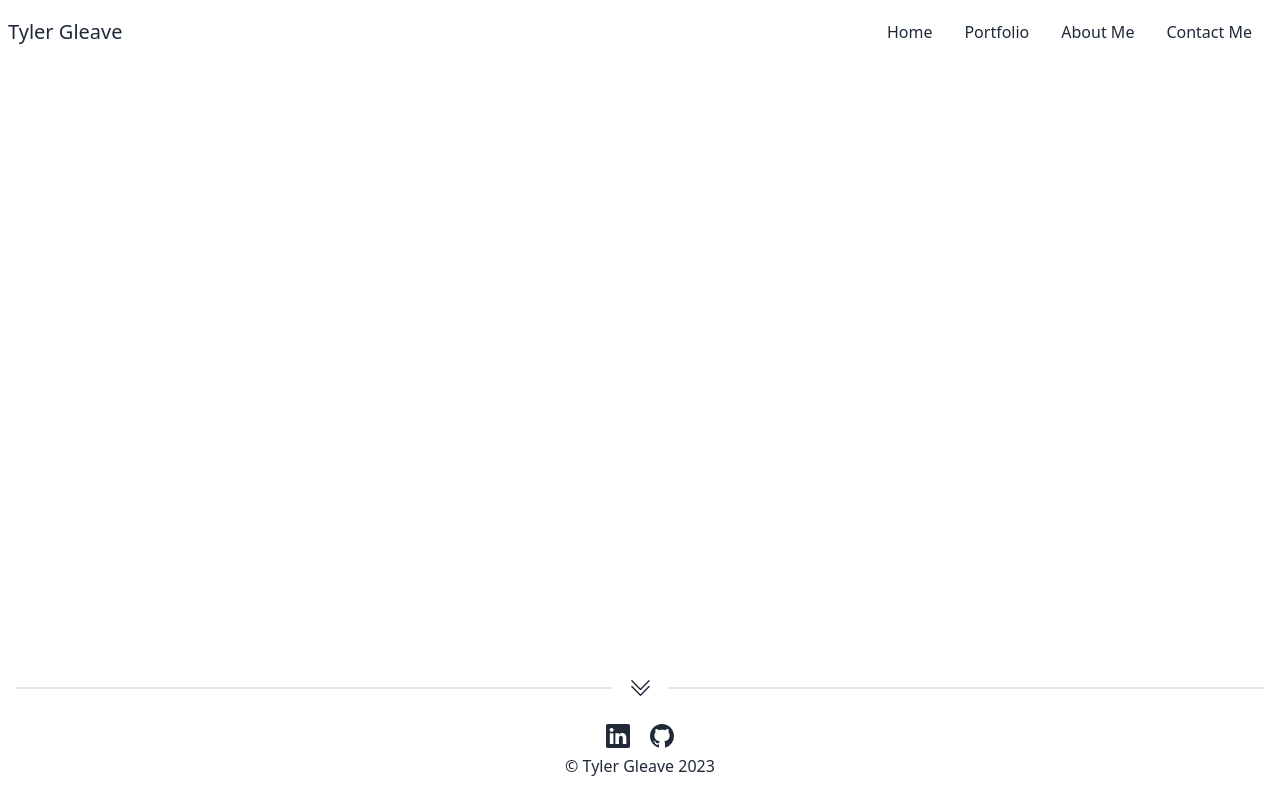
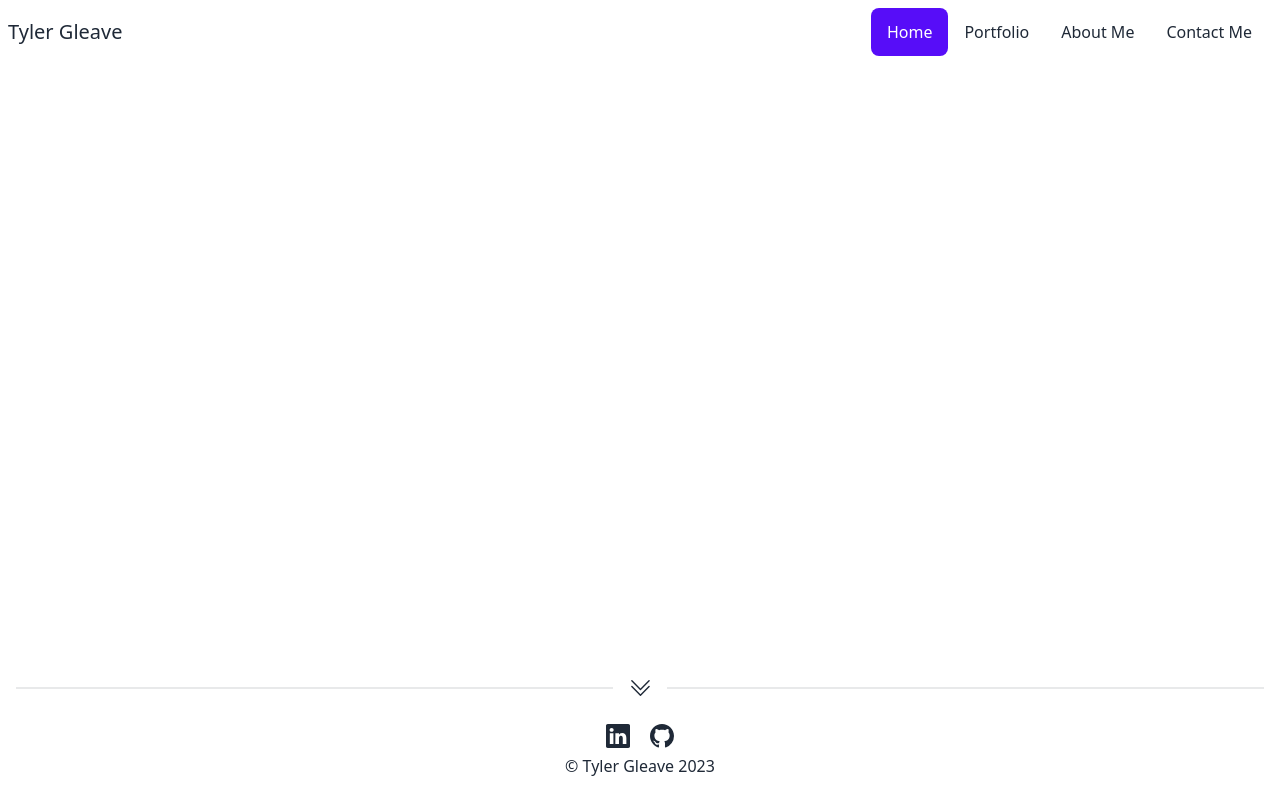
Before and after one commit to tylergleave/tylergleave, a SvelteKit app: page / in a window 1280 px wide. Built offline with nearby package versions, Linux system fonts and the light colour scheme.

Commit message:
Add active classes to nav items based on URL

```diff
--- a/src/routes/+layout.svelte
+++ b/src/routes/+layout.svelte
@@ -1,9 +1,7 @@
 <script>
   import "../app.css";
+  import { page } from '$app/stores';
 </script>
-
-
-
 
 <div class="navbar bg-base-100">
     <div class="flex-1">
@@ -12,20 +10,20 @@
     <div class="flex-none">
       <ul class="menu menu-horizontal px-1">
         <li>
-            <a href="/">Home</a>
+            <a class:active={$page.url.pathname==='/'} href="/">Home</a>
         </li>
         <li>
-            <a href="/portfolio">Portfolio</a>
+            <a class:active={$page.url.pathname==='/portfolio'} href="/portfolio">Portfolio</a>
         </li>
         <li>
-            <a href="/about">About Me</a>
+            <a class:active={$page.url.pathname==='/about'} href="/about">About Me</a>
         </li>
         <li>
-            <a href="/contact">Contact Me</a>
+            <a class:active={$page.url.pathname==='/contact'} href="/contact">Contact Me</a>
         </li>
       </ul>
     </div>
-  </div>
+</div>
 
 <main>
     <slot />
```
